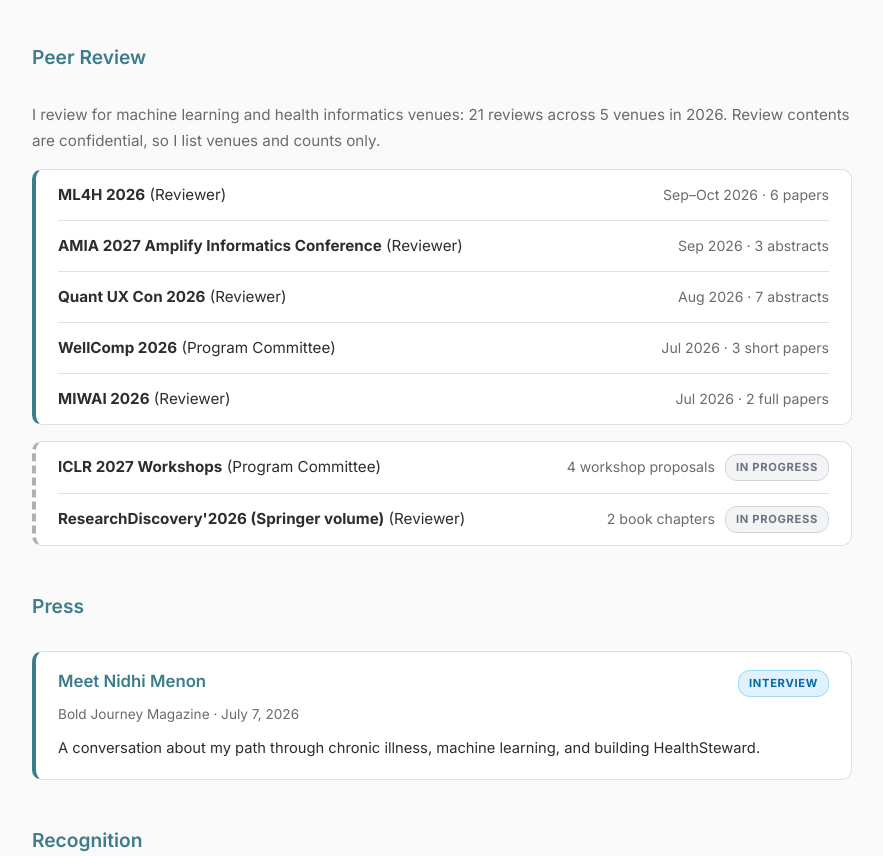
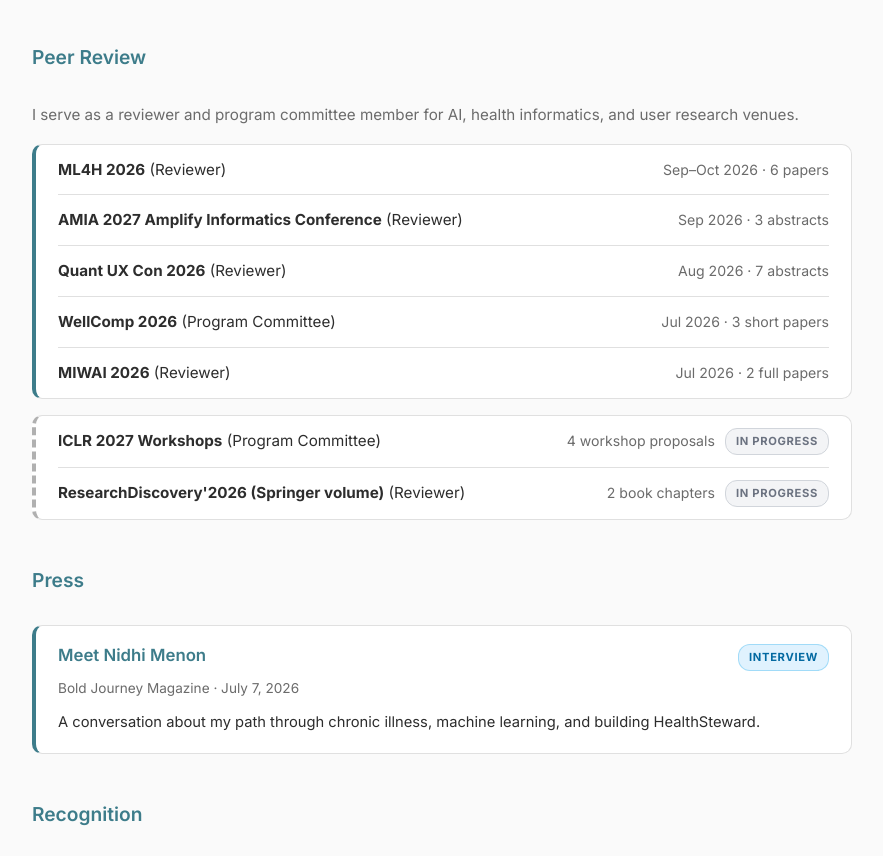
Before and after one commit to nidhi-menon/nidhi-menon.github.io, a plain HTML site: page publications.html in a window 1280 px wide. Shown: the part 992-1848 px from the top of the page, without its empty margins (198-1081 px from the left). Drawn offline with Linux system fonts and the light colour scheme.

Commit message:
Add Book a Time button, clarify ML4H wording, simplify peer review intro
Homepage highlight now reads 'Paper accepted at ML4H 2026 (Findings)'. About page gets a Cal.com booking button. Peer review intro lists topics accurately and drops the running total.

```diff
--- a/publications.html
+++ b/publications.html
@@ -89,7 +89,7 @@
 
         <h3 class="timeline__category fade-in" id="review">Peer Review</h3>
         <div class="pub-list">
-          <p class="review-intro fade-in">I review for machine learning and health informatics venues: 21 reviews across 5 venues in 2026. Review contents are confidential, so I list venues and counts only.</p>
+          <p class="review-intro fade-in">I serve as a reviewer and program committee member for AI, health informatics, and user research venues.</p>
           <ul class="review-list fade-in">
             <li>
               <span class="review-list__venue"><strong>ML4H 2026</strong> (Reviewer)</span>
```
Also changed, not shown: about.html (+1 -0 lines), index.html (+1 -1 lines).
